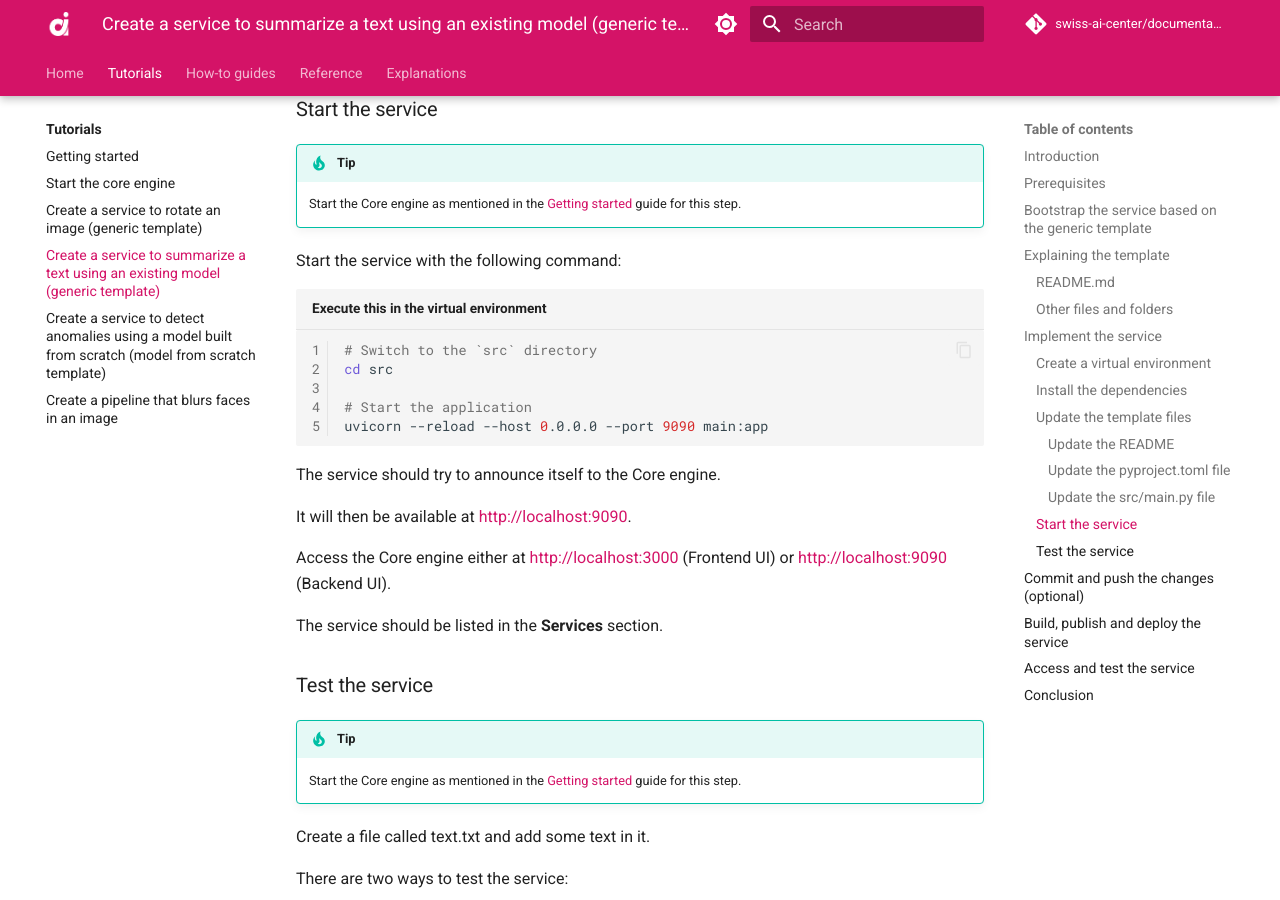
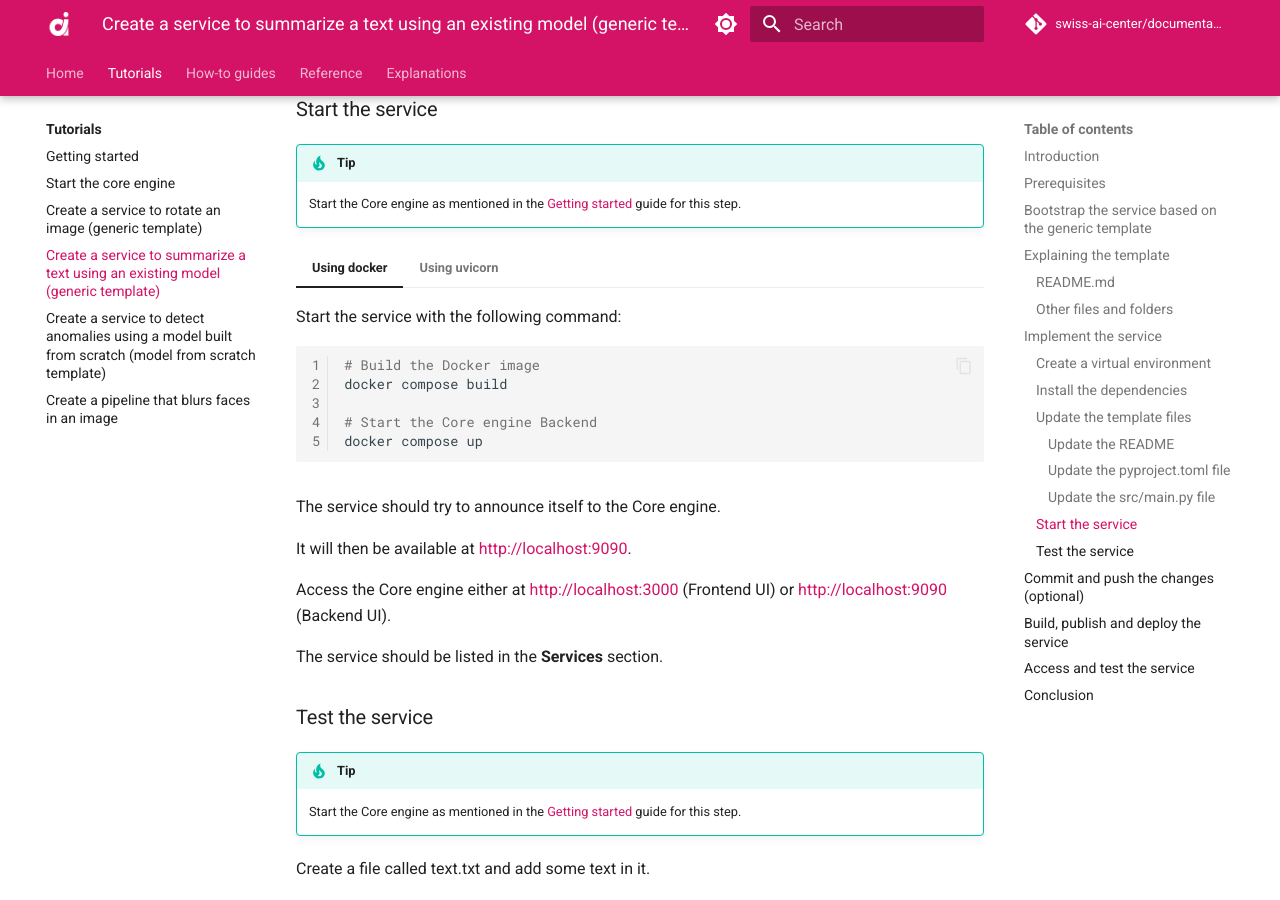
Before and after one commit to swiss-ai-center/documentation, an MkDocs documentation site: the page built from docs/tutorials/create-a-service-to-summarize-a-text-using-an-existing-model.md, in a window 1280 px wide and 900 px high, scrolled down 6553 px. Built offline with MkDocs 1.6.1 and Material for MkDocs 9.7.7, drawn with Linux system fonts in a browser that asks for light colours; comment, search, counter and statistics services are not loaded.

Commit message:
Add docker instructions for tutorials

````diff
--- a/docs/tutorials/create-a-service-to-detect-anomalies-using-a-model-built-from-scratch.md
+++ b/docs/tutorials/create-a-service-to-detect-anomalies-using-a-model-built-from-scratch.md
@@ -865,15 +865,29 @@ anomalies_detection_model.h5 # (1)!
     Start the Core engine as mentioned in the
     [Getting started](../tutorials/getting-started.md) guide for this step.
 
-Start the service with the following command:
+=== "Using docker"
 
-```sh title="Execute this in the virtual environment"
-# Switch to the `src` directory
-cd src
+    Start the service with the following command:
 
-# Start the application
-uvicorn --reload --host 0.0.0.0 --port 9090 main:app
-```
+    ```sh
+    # Build the Docker image
+    docker compose build
+
+    # Start the Core engine Backend
+    docker compose up
+    ```
+
+=== "Using uvicorn"
+
+    Start the service with the following command:
+
+    ```sh title="Execute this in the virtual environment"
+    # Switch to the `src` directory
+    cd src
+
+    # Start the application
+    uvicorn --reload --host 0.0.0.0 --port 9090 main:app
+    ```
 
 The service should try to announce itself to the Core engine.
 
--- a/docs/tutorials/create-a-service-to-rotate-an-image.md
+++ b/docs/tutorials/create-a-service-to-rotate-an-image.md
@@ -396,15 +396,29 @@ RUN apt update && apt install --yes ffmpeg libsm6 libxext6
     Start the Core engine as mentioned in the
     [Getting started](../tutorials/getting-started.md) guide for this step.
 
-Start the service with the following command:
+=== "Using docker"
 
-```sh title="Execute this in the virtual environment"
-# Switch to the `src` directory
-cd src
+    Start the service with the following command:
 
-# Start the application
-uvicorn --reload --host 0.0.0.0 --port 9090 main:app
-```
+    ```sh
+    # Build the Docker image
+    docker compose build
+
+    # Start the Core engine Backend
+    docker compose up
+    ```
+
+=== "Using uvicorn"
+
+    Start the service with the following command:
+
+    ```sh title="Execute this in the virtual environment"
+    # Switch to the `src` directory
+    cd src
+
+    # Start the application
+    uvicorn --reload --host 0.0.0.0 --port 9090 main:app
+    ```
 
 ??? tip "Selecting the IP port for the service"
 
--- a/docs/tutorials/create-a-service-to-summarize-a-text-using-an-existing-model.md
+++ b/docs/tutorials/create-a-service-to-summarize-a-text-using-an-existing-model.md
@@ -370,15 +370,29 @@ app = FastAPI(
     Start the Core engine as mentioned in the
     [Getting started](../tutorials/getting-started.md) guide for this step.
 
-Start the service with the following command:
+=== "Using docker"
 
-```sh title="Execute this in the virtual environment"
-# Switch to the `src` directory
-cd src
+    Start the service with the following command:
 
-# Start the application
-uvicorn --reload --host 0.0.0.0 --port 9090 main:app
-```
+    ```sh
+    # Build the Docker image
+    docker compose build
+
+    # Start the Core engine Backend
+    docker compose up
+    ```
+
+=== "Using uvicorn"
+
+    Start the service with the following command:
+
+    ```sh title="Execute this in the virtual environment"
+    # Switch to the `src` directory
+    cd src
+
+    # Start the application
+    uvicorn --reload --host 0.0.0.0 --port 9090 main:app
+    ```
 
 The service should try to announce itself to the Core engine.
 
````
